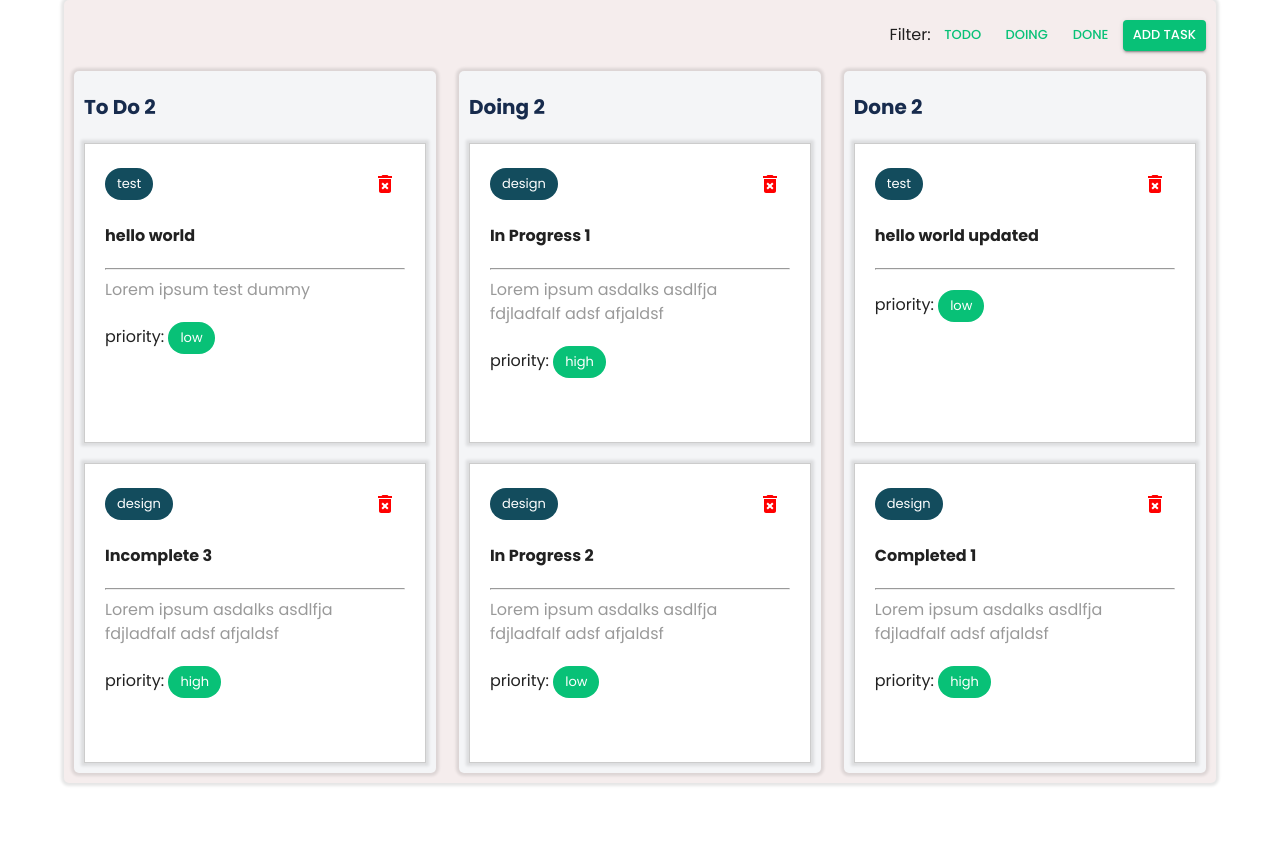
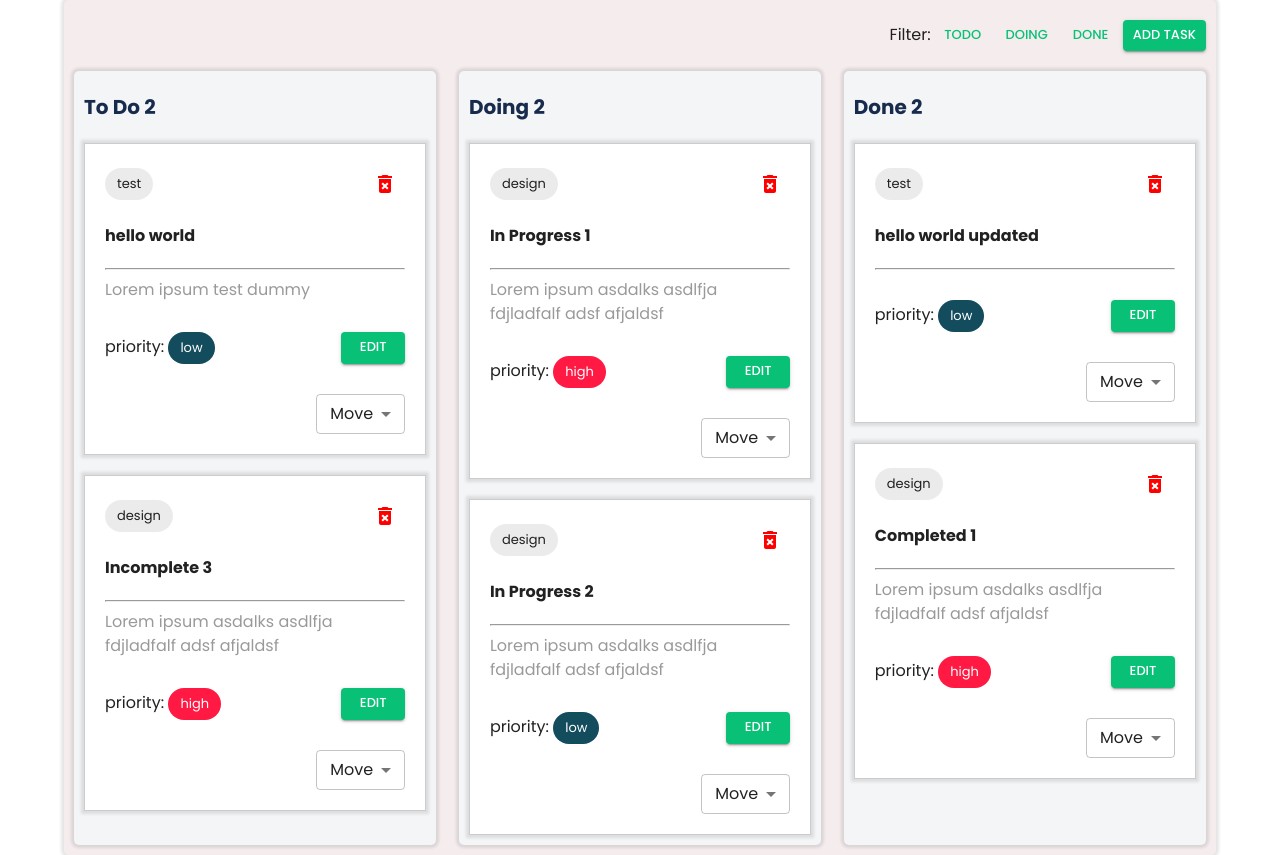
Before and after one commit to ThaneshworJoshi/TodoApp, a React (Create React App) app: page / in a window 1280 px wide. Before the commit the page ends 800 px from the top, so only its background shows below. Built offline with nearby package versions, Linux system fonts and the light colour scheme; data requests are answered from the project's data file.

Commit message:
feat(TaskCard): Add Edit button and Select for task update

```diff
--- a/src/components/molecules/TaskCard/TaskCard.component.tsx
+++ b/src/components/molecules/TaskCard/TaskCard.component.tsx
@@ -1,14 +1,24 @@
-import React from 'react'
-import { Box, Chip, IconButton, styled, Typography } from '@mui/material'
+import React, { useMemo } from 'react'
+import {
+  Box,
+  Chip,
+  IconButton,
+  MenuItem,
+  styled,
+  Typography,
+} from '@mui/material'
+import Select from '@mui/material/Select'
+import OutlinedInput from '@mui/material/OutlinedInput'
+
 import { TaskCardProps } from './TaskCard.type'
 import { useMediaQuery } from '../../../hooks/useMediaQuery'
 import DeleteForeverIcon from '@mui/icons-material/DeleteForever'
+import { Button } from '../../atoms'
 
 const StyledBox = styled(Box)(({ theme }) => {
   return {
     border: '1px solid rgba(0,0,0,0.2)',
     boxShadow: '0px 0px 3px 3px rgba(0,0,0,0.1)',
-    minHeight: '300px',
     padding: '20px',
     backgroundColor: theme.palette.common.white,
   }
@@ -38,20 +48,45 @@ export const TaskCard = ({
   title,
   description,
   priority,
-  //   status,
+  status,
   media,
   events,
 }: TaskCardProps) => {
   const { isMobile } = useMediaQuery()
 
+  // Define a mapping of priority values to their corresponding color codes
+  const priorityColorMap = {
+    high: 'error',
+    medium: 'info',
+    low: 'secondary',
+  }
+  // Define a mapping of status values to arrays of menu items
+  const statusMenuItems = {
+    incomplete: ['To Do', 'Done'],
+    completed: ['To Do', 'Doing'],
+    inprogress: ['Doing', 'Done'],
+  }
+
+  // Calculate the color for displaying priority, based on the priority value
+  const priorityColor = useMemo(() => {
+    if (priority) {
+      return priorityColorMap[priority as 'high' | 'medium' | 'low']
+    }
+  }, [priority])
+
+  // Generate an array of MenuItems based on the current status
+  const getMenuItems = () => {
+    return statusMenuItems[status].map((item) => (
+      <MenuItem key={item} value={item.toLowerCase()}>
+        {item}
+      </MenuItem>
+    ))
+  }
+
   return (
     <StyledBox className="task-card">
       <Box display="flex" justifyContent="space-between" alignItems="center">
-        <StyledChip
-          label={tag}
-          color="secondary"
-          size={isMobile ? 'small' : 'medium'}
-        />
+        <StyledChip label={tag} size={isMobile ? 'small' : 'medium'} />
 
         {events?.onDeleteClick && (
           <IconButton
@@ -76,16 +111,34 @@ export const TaskCard = ({
       >
         {description}
       </Typography>
+      <Box display="flex" justifyContent="space-between" mt="30px">
         {priority && (
-        <>
+          <Box>
             priority:{' '}
             <StyledChip
               label={priority}
-            color="primary"
+              //@ts-ignore
+              color={priorityColor}
               size={isMobile ? 'small' : 'medium'}
             />
-        </>
+          </Box>
         )}
+        <Button size="small">Edit</Button>
+      </Box>
+      <Box display="flex" justifyContent={'flex-end'} mt="30px">
+        <Select
+          size="small"
+          displayEmpty
+          value={''}
+          placeholder="Move"
+          input={<OutlinedInput />}
+        >
+          <MenuItem disabled value="">
+            <>Move</>
+          </MenuItem>
+          {getMenuItems()}
+        </Select>
+      </Box>
     </StyledBox>
   )
 }
--- a/src/components/molecules/TaskCard/TaskCard.type.ts
+++ b/src/components/molecules/TaskCard/TaskCard.type.ts
@@ -4,7 +4,7 @@ export interface TaskCardProps {
   title: string
   description?: string
   priority?: string
-  status?: string
+  status: 'incomplete' | 'completed' | 'inprogress'
   media?: {
     imageUrl: string
     altText: string
```
Lines whose indentation alone changed are shown as unchanged.
